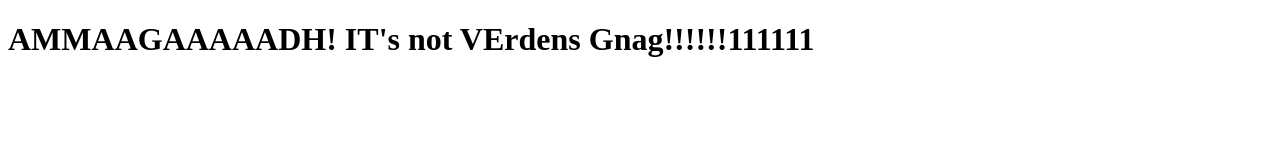
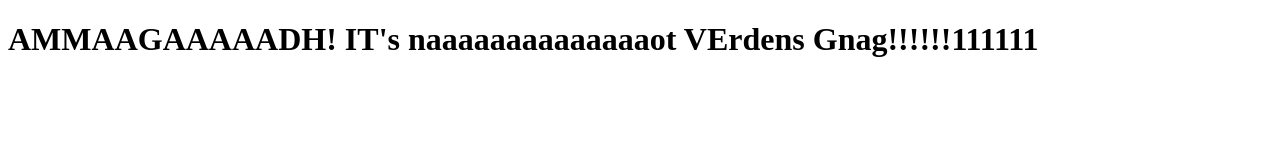
Before and after one commit to TomThorsen/MergeConflicts, a plain HTML site: page index.html in a window 1280 px wide. Drawn offline with Linux system fonts and the light colour scheme.

Commit message:
mainchange

```diff
--- a/index.html
+++ b/index.html
@@ -7,6 +7,6 @@
 	<title>DAGSAVISEN!</title>
 </head>
 <body>
-	<h1>AMMAAGAAAAADH! IT's not VErdens Gnag!!!!!!111111</h1>
+	<h1>AMMAAGAAAAADH! IT's naaaaaaaaaaaaaaot VErdens Gnag!!!!!!111111</h1>
 </body>
 </html>
```
